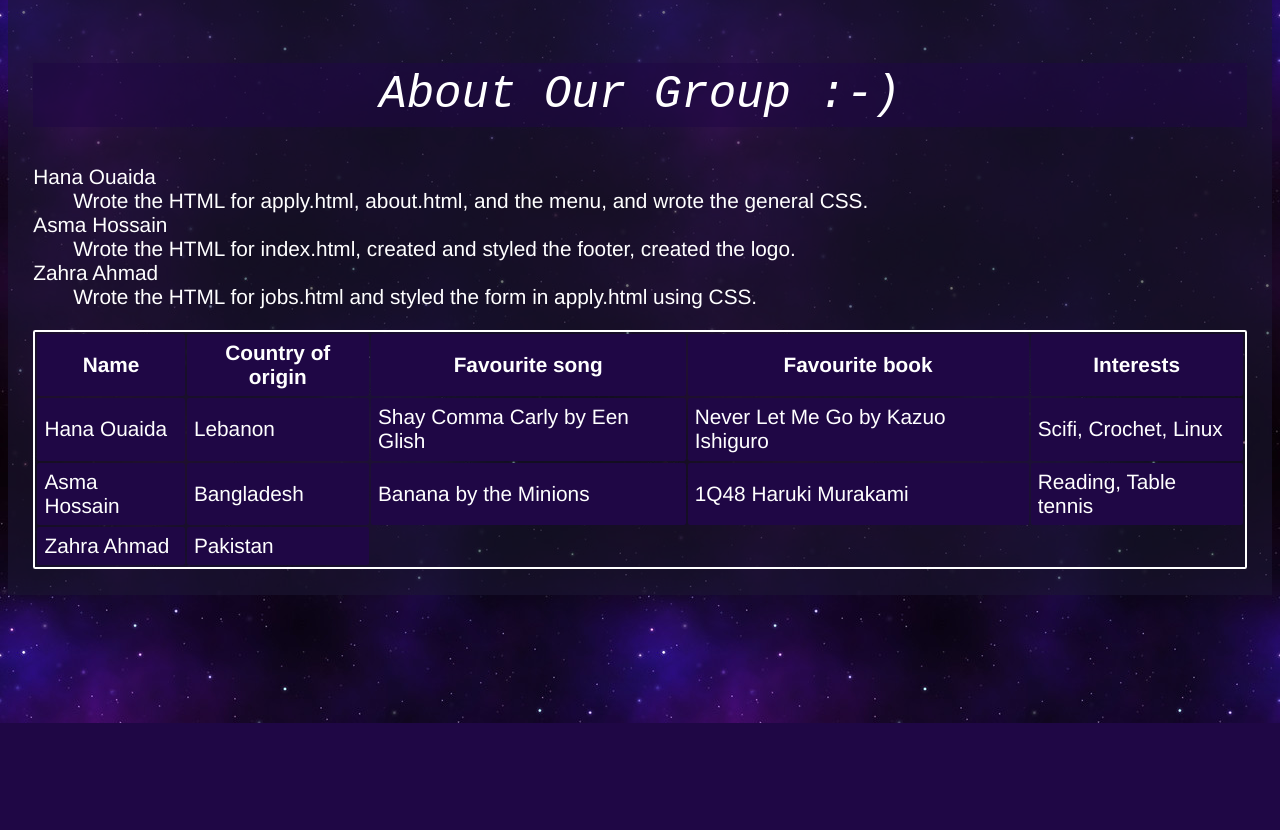
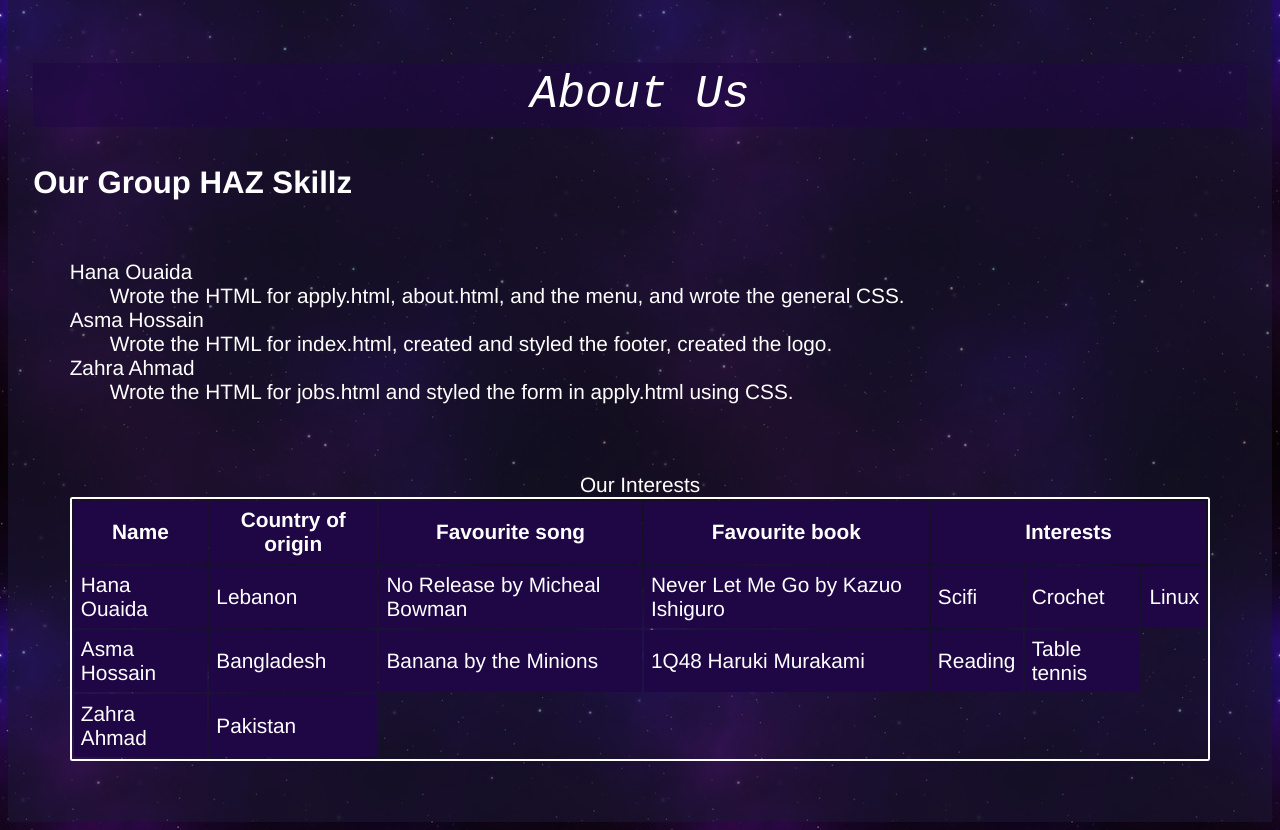
Before and after one commit to 106194750/106194750.github.io, a PHP site: page /project1/about.html in a window 1280 px wide. Shown: the part 77-907 px from the top of the page. Before the commit the page ends 800 px from the top, so only its background shows below. Run offline with PHP 8.4, Linux system fonts and the light colour scheme.

Commit message:
made links to stylesheet relative! this is super important for marking.

```diff
--- a/project1/about.html
+++ b/project1/about.html
@@ -3,7 +3,7 @@
 <meta name="viewport" content="width=device-width, initial-scale=1.0">
 <meta charset="UTF-8">
 <title>About Us</title>
-<link rel="stylesheet" href="/styles/styles.css">
+<link rel="stylesheet" href="../styles/styles.css">
 
 </head>
 <body>
@@ -17,8 +17,10 @@
     </ul>
 </nav>
 <article>
-    <h1>About Our Group :-)</h1>
-<dl>
+    <h1>About Us</h1>
+    <h2>Our Group HAZ Skillz</h2>
+<section>
+    <dl>
     <dt>Hana Ouaida</dt>
     <dd>Wrote the HTML for apply.html, about.html, and the menu, and wrote the general CSS.</dd>
     <dt>Asma Hossain</dt>
@@ -26,34 +28,40 @@
     <dt>Zahra Ahmad</dt>
     <dd>Wrote the HTML for jobs.html and styled the form in apply.html using CSS.</dd>
 </dl>
+</section>
 
-<table>
+<section class="tab"><table>
+    <caption>Our Interests</caption>
     <tr>
         <th>Name</th>
         <th>Country of origin</th>
         <th>Favourite song</th>
         <th>Favourite book</th>
-        <th>Interests</th>
+        <th colspan="3">Interests</th>
     </tr>
     <tr>
         <td>Hana Ouaida</td>
         <td>Lebanon</td>
-        <td>Shay Comma Carly by Een Glish</td>
+        <td>No Release by Micheal Bowman</td>
         <td>Never Let Me Go by Kazuo Ishiguro</td>
-        <td>Scifi, Crochet, Linux</td>
+        <td>Scifi</td>
+        <td>Crochet</td>
+        <td>Linux</td>
     </tr>
     <tr>
         <td>Asma Hossain</td>
         <td>Bangladesh</td>
         <td>Banana by the Minions</td>
         <td>1Q48 Haruki Murakami</td>
-        <td>Reading, Table tennis</td>
+        <td>Reading</td>
+        <td>Table tennis</td>
     </tr>
     <tr>
         <td>Zahra Ahmad</td>
         <td>Pakistan</td>
     </tr>
-</table>
+
+</table></section>
 </article>
 </body>
 </html>
--- a/project1/apply.html
+++ b/project1/apply.html
@@ -1,15 +1,13 @@
 <!DOCTYPE html>
 <html lang="en">
     <head>
-<link rel="stylesheet" href="styles.css">
-
          <meta name="viewport" content="width=device-width, initial-scale=1.0">
         <meta charset="utf-8">
         <meta name="description" content="form for job applications for HAZ Web Design">
         <meta name="keywords" content="vacancies, jobs, applications">
         <meta name="author" content="hana ouaida">
         <title>Vacancies and Job Applications</title>
-        <link rel="stylesheet" href="/styles/styles.css">
+        <link rel="stylesheet" href="../styles/styles.css">
     </head>
     <body>
         <nav>
--- a/project1/index.html
+++ b/project1/index.html
@@ -2,7 +2,7 @@
 <html lang="en">
 <meta name="viewport" content="width=device-width, initial-scale=1.0">
 <meta charset="UTF-8">
-<link rel="stylesheet" href="/styles/styles.css">
+<link rel="stylesheet" href="../styles/styles.css">
 <title>HAZ Web Design</title>
 </head>
 <body>
--- a/project1/jobs.html
+++ b/project1/jobs.html
@@ -4,7 +4,7 @@
 <meta charset="UTF-8">
  <meta name="viewport" content="width=device-width, initial-scale=1.0">
 <title>Position Descriptions Page </title>
-<link rel="stylesheet" href="/styles/styles.css">
+<link rel="stylesheet" href="../styles/styles.css">
 </head>
 
 <body>
--- a/styles/styles.css
+++ b/styles/styles.css
@@ -2,7 +2,7 @@
 
 filename: styles.css
 
-authors: hana ouaida, zahra ahmad, asma hossein
+authors: hana ouaida, zahra ahmad, asma hossain
 
 created: 25-11-25
 
@@ -18,7 +18,7 @@ html{
     overflow-x: hidden;
 }
 /*
-that gets rid of the annoying horizontal scrolling. im not sure whats causing it but this fixes it.
+that gets rid of the annoying horizontal scrolling. im not sure whats causing it but this fixes it. -h
 */
 
 body {
@@ -89,6 +89,7 @@ nav ul li a {
     color:#1F0745;
 
 }
+
 section{
         padding: 1%;
     margin: 2%;
@@ -103,6 +104,7 @@ display:flex;
     flex-direction: column;
   }
 }
+/*so everythinf flows beautifully on a small screen. -h */
 
 fieldset{
     padding: 1em;
@@ -117,6 +119,7 @@ legend{
 #formflex{
     flex-wrap: wrap;
 }
+/*for the form in apply.html. -h*/
 
 table{
   border:0.1em solid white;
@@ -146,3 +149,8 @@ th:hover, td:hover{
 th:hover{
     background-color: #A882DD;
 }
+
+.tab{
+    display: flex;
+      justify-content: center;
+}
```
